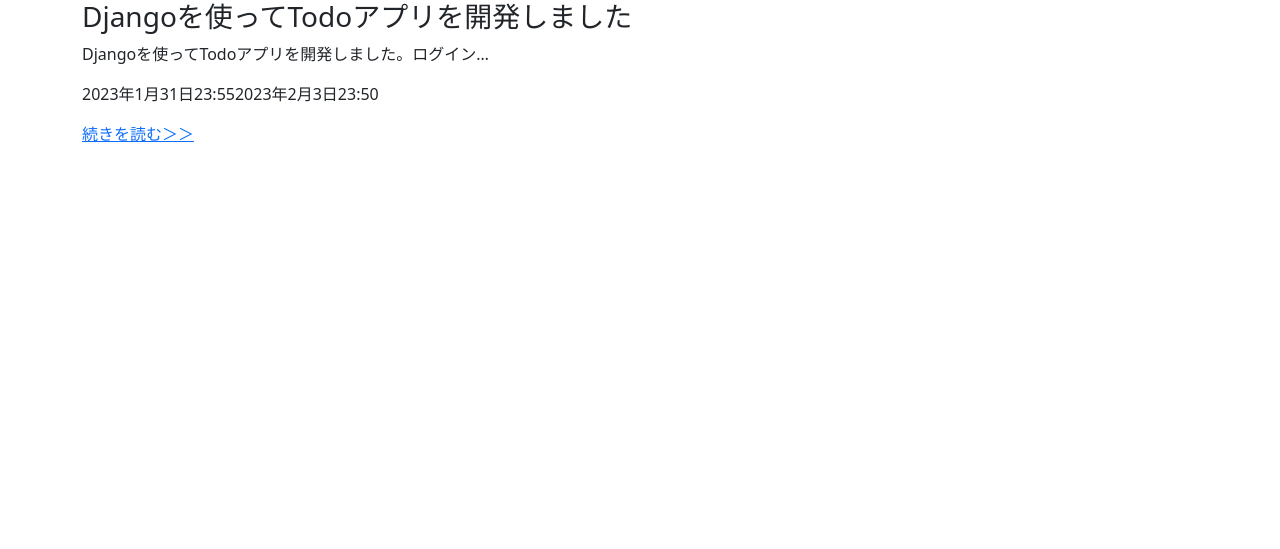
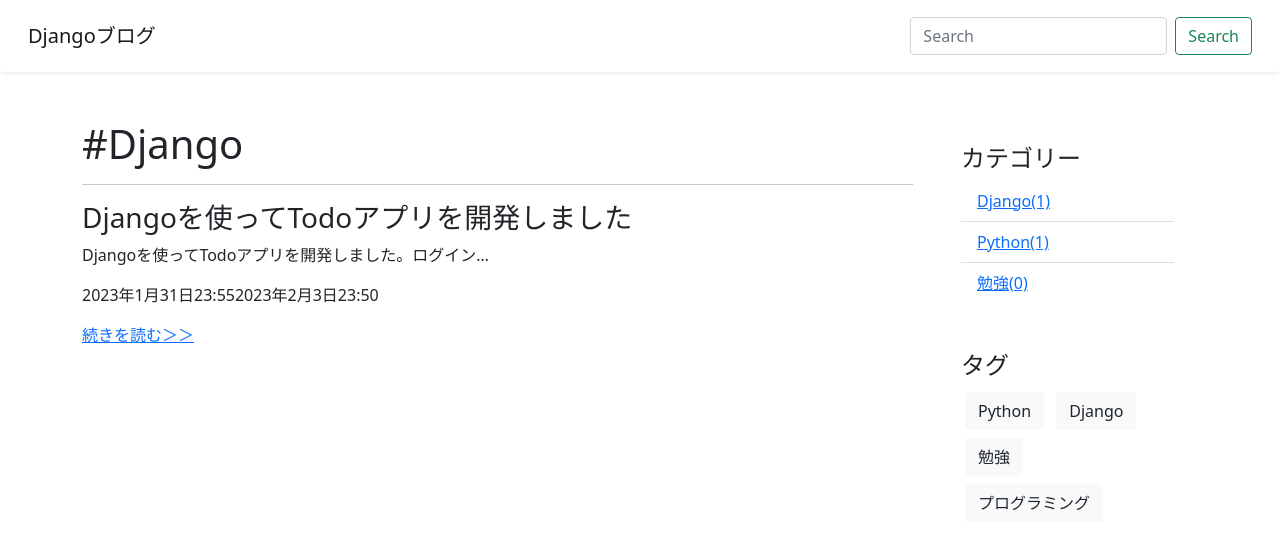
Before and after one commit to P-toyo/Practice-Django, a Django app: page /tag/django/ in a window 1280 px wide. Shown: the top 549 px of the page. Run offline with Django 4.2, Linux system fonts and the light colour scheme; data comes from the database, SQL or seed files in the repository.

Commit message:
タグおよびカテゴリーの絞り込み機能改修

```diff
--- /dev/null
+++ b/django-blog-app/blog/context_processors.py
@@ -0,0 +1,11 @@
+from django.db.models import Count, Q
+from blog.models import Category, Tag
+
+def common(request):
+    context = {
+        "categories": Category.objects.annotate(
+            count = Count("task", Q(task__is_published=True))
+        ),
+        "tags": Tag.objects.all()
+    }
+    return context
--- a/django-blog-app/blog/templates/blog/base.html
+++ b/django-blog-app/blog/templates/blog/base.html
@@ -7,6 +7,20 @@
     <title>BlogApp</title>
   </head>
   <body>
+    <nav class="navbar navbar-expand-lg navbar-light shadow-sm p-3 mb-5 bg-body rounded">
+        <div class="container-fluid">
+            <a class="navbar-brand" href="{% url "post-list" %}">Djangoブログ</a>
+            <button class="navbar-toggler" type="button" data-bs-toggle="collapse" data-bs-target="#navbarSupportedContent" aria-controls="navbarSupportedContent" aria-expanded="false" aria-label="Toggle navigation">
+                <span class="navbar-toggler-icon"></span>
+            </button>
+            <form class="d-flex">
+                <input class="form-control me-2" type="search" placeholder="Search" aria-label="Search">
+                <button class="btn btn-outline-success" type="submit">Search</button>
+            </form>
+        </div>
+    </nav>
+
+
     <div class="container">
         {% block content %}
         {% endblock content %}
--- a/django-blog-app/blog/templates/blog/post_list.html
+++ b/django-blog-app/blog/templates/blog/post_list.html
@@ -1,7 +1,16 @@
 {% extends "blog/base.html" %}
 
 {% block content %}
-    {% for blog in object_list %}
+    <div class="row">
+        <div class="col-9">
+            {% if category %}
+                <h1>{{ category }}<i>-category-</i></h1>
+                <hr>
+            {% elif tag %}
+                <h1>#{{ tag }}</h1>
+                <hr>
+            {% endif %}
+            {% for blog in posts %}
                 {% if blog.is_published or user.is_superuser %}
                     {% if not blog.is_published %}
                         <span class="badge bg-danger">下書き</span>
@@ -12,4 +21,28 @@
                     <p><a href="{% url "post-detail" blog.pk %}">続きを読む＞＞</a></p>
                 {% endif %}
             {% endfor %}
+        </div>
+        <div class="col-3">
+            <div class="p-4">
+                <h4>カテゴリー</h4>
+                <ul class="list-group list-group-flush">
+                    {% for category in categories %}
+                        <li class="list-group-item">
+                            <a href="{% url "category-post-list" category.slug %}">
+                                {{ category.name }}({{ category.count }})
+                            </a>
+                        </li>
+                    {% endfor %}
+                </ul>
+            </div>
+            <div class="p-4">
+                <h4>タグ</h4>
+                {% for tag in tags %}
+                    <a class="btn btn-light bg-light text-dark m-1" href="{% url "tag-post-list" tag.slug %}">
+                        {{ tag.name }}
+                    </a>
+                {% endfor %}
+            </div>
+        </div>
+    </div>
 {% endblock content %}
--- a/django-blog-app/blog/views.py
+++ b/django-blog-app/blog/views.py
@@ -8,6 +8,7 @@ from blog.models import Task, Category, Tag
 class BlogListView(ListView):
     model = Task
     template_name = "blog/post_list.html"
+    context_object_name = "posts"
 
     def get_queryset(self):
         posts = super().get_queryset()
@@ -26,18 +27,30 @@ class BlogDetailView(DetailView):
 
 class CategoryBlogListView(ListView):
     model = Task
-    tamplate_name = "blog/post_list.html"
+    template_name = "blog/post_list.html"
+    context_object_name = "posts"
 
     def get_queryset(self):
         slug = self.kwargs["slug"]
         self.category = get_object_or_404(Category, slug=slug)
         return super().get_queryset().filter(category=self.category)
 
+    def get_context_data(self, **kwargs):
+        context = super().get_context_data(**kwargs)
+        context["category"] = self.category
+        return context
+
 class TagBlogListView(ListView):
     model = Task
     template_name = "blog/post_list.html"
+    context_object_name = "posts"
 
     def get_queryset(self):
         slug = self.kwargs["slug"]
         self.tag = get_object_or_404(Tag, slug=slug)
         return super().get_queryset().filter(tag=self.tag)
+
+    def get_context_data(self, **kwargs):
+        context = super().get_context_data(**kwargs)
+        context["tag"] = self.tag
+        return context
--- a/django-blog-app/config/settings.py
+++ b/django-blog-app/config/settings.py
@@ -63,6 +63,7 @@ TEMPLATES = [
                 'django.template.context_processors.request',
                 'django.contrib.auth.context_processors.auth',
                 'django.contrib.messages.context_processors.messages',
+                "blog.context_processors.common",
             ],
         },
     },
```
Lines whose indentation alone changed are shown as unchanged.
